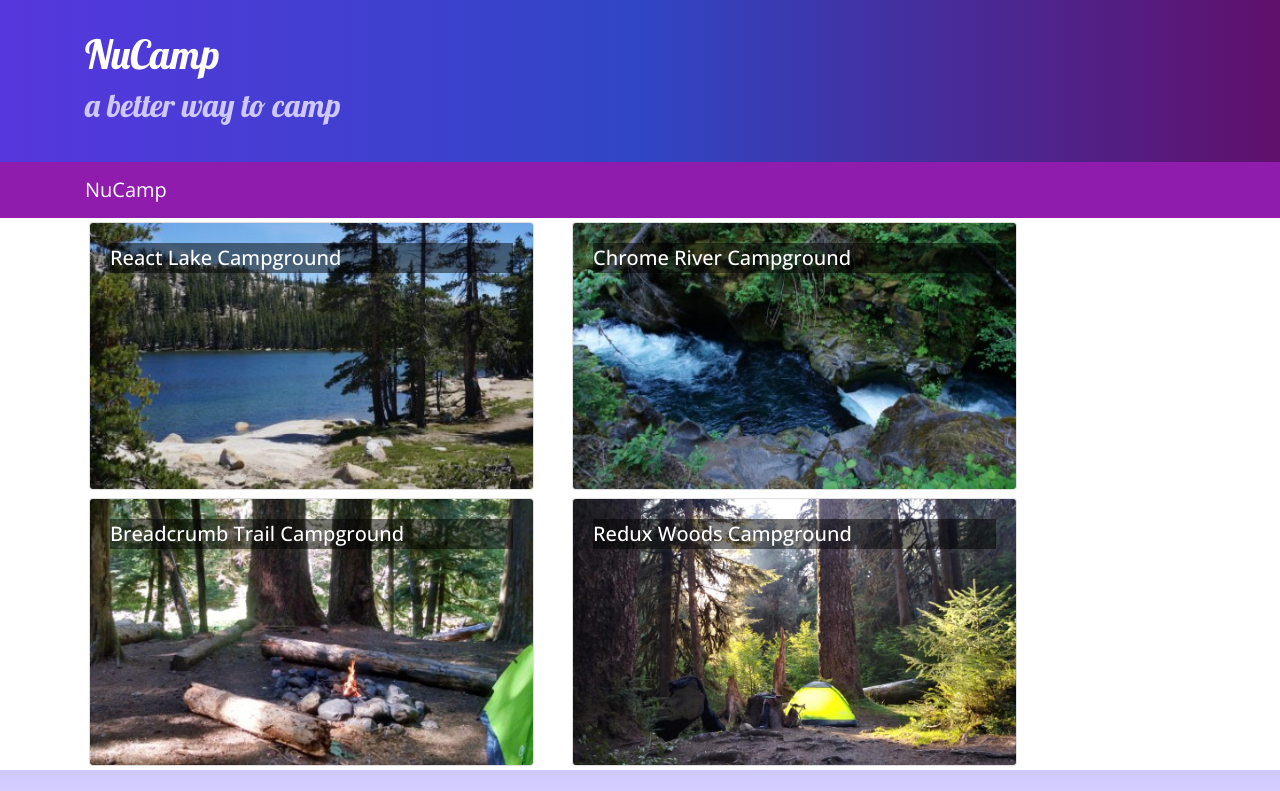
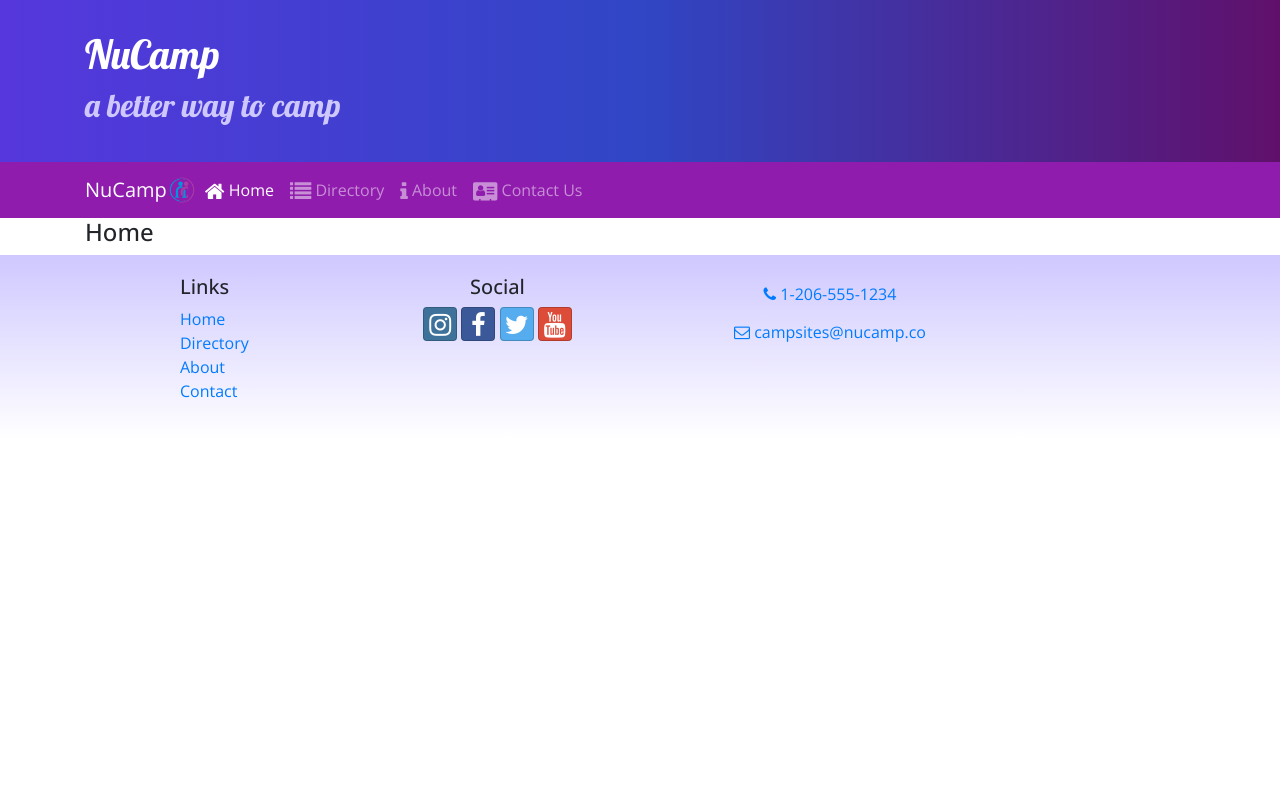
Before and after one commit to nico-nikolai/react-second-time, a React (Create React App) app: page /home in a window 1280 px wide. Shown: the top 791 px of the page. Built offline with nearby package versions, Linux system fonts and the light colour scheme.

Commit message:
React Router

```diff
--- a/package.json
+++ b/package.json
@@ -12,6 +12,7 @@
     "react": "^16.13.1",
     "react-dom": "^16.13.1",
     "react-popper": "1.3.6",
+    "react-router-dom": "5.2.0",
     "react-scripts": "3.4.3",
     "reactstrap": "8.5.1",
     "typeface-lobster": "^0.0.72",
--- a/src/App.js
+++ b/src/App.js
@@ -1,14 +1,17 @@
 import React, { Component } from 'react';
 import Main from './components/MainComponent';
+import { BrowserRouter } from 'react-router-dom';
 import './App.css';
 
 class App extends Component {
 
   render() {
       return (
-          <div className="App">
-              <Main />
-          </div>
+          <BrowserRouter>
+            <div className="App">
+                <Main />
+            </div>
+          </BrowserRouter>
       );
   }
 }
--- a/src/components/DirectoryComponent.js
+++ b/src/components/DirectoryComponent.js
@@ -1,9 +1,9 @@
 import React from 'react';
 import { Card, CardImg, CardImgOverlay, CardTitle } from 'reactstrap';
 
-function RenderDirectoryItem({campsite, onClick}) {
+function RenderDirectoryItem({campsite}) {
     return (
-        <Card onClick={() => onClick(campsite.id)}>
+        <Card >
             <CardImg width="100%" src={campsite.image} alt={campsite.name} />
             <CardImgOverlay>
                 <CardTitle>{campsite.name}</CardTitle>
@@ -15,7 +15,7 @@
     const directory = props.campsites.map(campsite => {
         return (
             <div key={campsite.id} className="col-md-5 m-1">
-                <RenderDirectoryItem campsite={campsite} onClick={props.onClick} />
+                <RenderDirectoryItem campsite={campsite} />
             </div>
         );
     });
--- a/src/components/FooterComponent.js
+++ b/src/components/FooterComponent.js
@@ -1,4 +1,5 @@
 import React from 'react';
+import { Link } from 'react-router-dom';
 
 function Footer(props) {
     return (
@@ -8,10 +9,10 @@
                     <div className="col-4 col-sm-2 offset-1">
                         <h5>Links</h5>
                         <ul className="list-unstyled">
-                            <li><a href="#">Home</a></li>
-                            <li><a href="#">Directory</a></li>
-                            <li><a href="#">About</a></li>
-                            <li><a href="#">Contact</a></li>
+                            <li><Link to='/home'>Home</Link></li>
+                            <li><Link to="/directory">Directory</Link></li>
+                            <li><Link to="/aboutus">About</Link></li>
+                            <li><Link to="/contactus">Contact</Link></li>
                         </ul>
                     </div>
                     <div className="col-6 col-sm-3 text-center">
--- a/src/components/HeaderComponent.js
+++ b/src/components/HeaderComponent.js
@@ -1,7 +1,22 @@
 import React, { Component } from  'react';
-import { Navbar, NavbarBrand, Jumbotron } from 'reactstrap';
+import { Nav, Navbar, NavbarBrand, NavbarToggler, Collapse, NavItem, Jumbotron } from 'reactstrap';
+import { NavLink } from 'react-router-dom';
 
 class Header extends Component {
+    constructor(props) {
+        super(props);
+
+        this.toggleNav = this.toggleNav.bind(this);
+        this.state = {
+            isNavOpen: false
+        };
+    }
+
+    toggleNav() {
+        this.setState({
+            isNavOpen: !this.state.isNavOpen
+        })
+    }
     render() {
         return (
             <React.Fragment>
@@ -15,9 +30,34 @@
                         </div>
                     </div>
                 </Jumbotron>
-                <Navbar dark sticky="top">
+                <Navbar dark sticky="top" expand="md">
                     <div className="container">
-                        <NavbarBrand href="/">NuCamp</NavbarBrand>
+                        <NavbarBrand className="mr-auto" href="/">NuCamp</NavbarBrand><img src="/assets/images/logo.png" height="30" width="30" alt="NuCamp Logo" />
+                        <NavbarToggler onClick={this.toggleNav} />
+                        <Collapse isopen={this.state.isNavOpen} navbar>
+                            <Nav navbar>
+                                <NavItem>
+                                    <NavLink className="nav-link" to="/home">
+                                        <i className="fa fa-home fa-lg" /> Home
+                                    </NavLink>
+                                </NavItem>
+                                <NavItem>
+                                    <NavLink className="nav-link" to="/directory">
+                                        <i className="fa fa-list fa-lg" /> Directory
+                                    </NavLink>
+                                </NavItem>
+                                <NavItem>
+                                    <NavLink className="nav-link" to="/aboutus">
+                                        <i className="fa fa-info fa-lg" /> About
+                                    </NavLink>
+                                </NavItem>
+                                <NavItem>
+                                    <NavLink className="nav-link" to="/contactus">
+                                        <i className="fa fa-address-card fa-lg" /> Contact Us
+                                    </NavLink>
+                                </NavItem>
+                            </Nav>
+                        </Collapse>
                     </div>
                 </Navbar>
             </React.Fragment>
--- /dev/null
+++ b/src/components/HomeComponent.js
@@ -0,0 +1,11 @@
+import React from 'react';
+
+function Home(props) {
+    return (
+        <div className="container">
+            <h4>Home</h4>
+        </div>
+    )
+}
+
+export default Home;
--- a/src/components/MainComponent.js
+++ b/src/components/MainComponent.js
@@ -1,30 +1,36 @@
 import React, { Component } from 'react';
 import Directory from './DirectoryComponent';
-import { CAMPSITES } from '../shared/campsites';
-import CampsiteInfo from './CampsiteInfoComponent';
+//import CampsiteInfo from './CampsiteInfoComponent';
 import Header from './HeaderComponent';
 import Footer from './FooterComponent';
+import Home from './HomeComponent';
+import { Switch, Route, Redirect } from 'react-router-dom';
+import { CAMPSITES } from '../shared/campsites';
 
 class Main extends Component {
     constructor(props) {
       super(props);
       this.state = {
         campsites: CAMPSITES,
-        selectedCampsite: null
       }
     }
 
-    onCampsiteSelect(campsiteId) {
-        this.setState({selectedCampsite: campsiteId});
+  render() {
+    const HomePage = () => {
+      return (
+        <Home />
+      )
     }
 
-  render() {
       return (
           <div>
-              <Header />
-              <Directory campsites = {this.state.campsites} onClick={campsiteId => this.onCampsiteSelect(campsiteId)} />
-              <CampsiteInfo campsite={this.state.campsites.filter(campsite => campsite.id === this.state.selectedCampsite)[0]} />
-              <Footer />
+            <Header />
+            <Switch>
+              <Route path='/home' component={HomePage} />
+              <Route exact path='/directory' render={() => <Directory campsites = {this.state.campsites} />} />
+              <Redirect to='/home' />
+            </Switch>
+            <Footer />
           </div>
       );
   }
```
Also changed, not shown: 1 other file (tests, documents, lock files or other folders).
